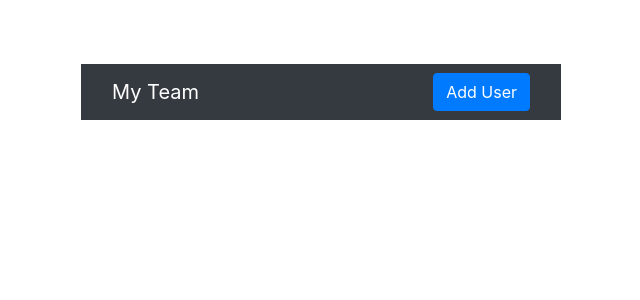
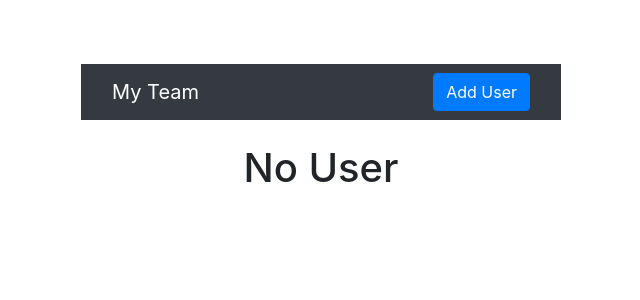
Before and after one commit to zachariah11jerobert/react-context-api-crud, a React (Create React App) app: page / in a window 1280 px wide. Shown: the top 300 px of the page, without its empty margins (319-959 px from the left). Built offline with nearby package versions, Linux system fonts and the light colour scheme.

Commit message:
no user added when array is empty ,added unique key in userlist, finished project

```diff
--- a/src/components/UserList.js
+++ b/src/components/UserList.js
@@ -5,21 +5,28 @@ import { Link } from "react-router-dom";
 import { ListGroup, ListGroupItem, Button } from "reactstrap";
 
 export const UserList = () => {
-    const {users,removeUser}=useContext(GlobalContext);
+  const { users, removeUser } = useContext(GlobalContext);
   return (
     <ListGroup className="mt-4">
-        {users.map(user=>(
-            <ListGroupItem className="d-flex">
+      {users.length > 0 ? (
+        <>
+          {users.map((user) => (
+            <ListGroupItem className="d-flex" key={user.id}>
               <strong>{user.name}</strong>
               <div className="ml-auto">
                 <Link className="btn btn-warning mr-1" to={`/edit/${user.id}`}>
                   Edit
                 </Link>
-              <Button onClick={()=>removeUser(user.id)} color="danger">Delete</Button>
+                <Button onClick={() => removeUser(user.id)} color="danger">
+                  Delete
+                </Button>
               </div>
             </ListGroupItem>
           ))}
-
+        </>
+      ) : (
+        <h1 className="text-center">No User</h1>
+      )}
     </ListGroup>
   );
 };
```
Lines whose indentation alone changed are shown as unchanged.
